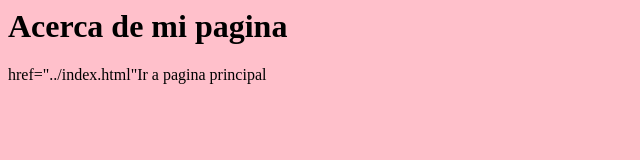
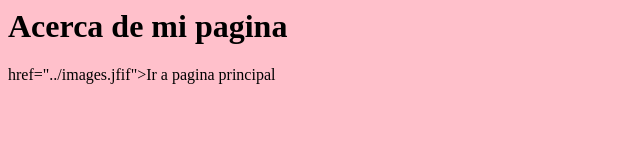
Before and after one commit to briu-pirru/github.io, a plain HTML site: page paginas/acerca_de.html in a window 1280 px wide. Shown: the full height of the page, 0-640 px from the left. Drawn offline with Linux system fonts and the light colour scheme.

Commit message:
Update acerca_de.html

```diff
--- a/paginas/acerca_de.html
+++ b/paginas/acerca_de.html
@@ -5,6 +5,8 @@
   </head>
   <body>
     <h1>Acerca de mi pagina</h1>
-    <a>href="../index.html"Ir a pagina principal</a>
+    <a>href="../images.jfif">Ir a pagina principal</a>
+    <br>
+    <img scr="../img/
   </body>
 </html>
```
